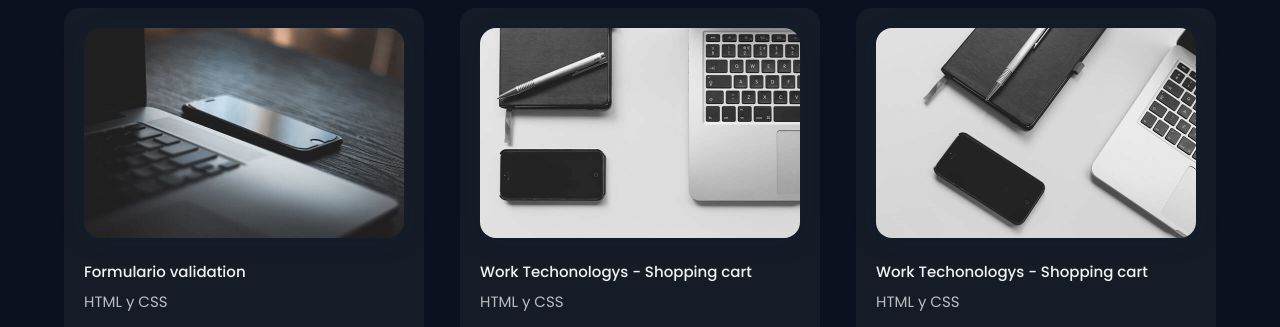
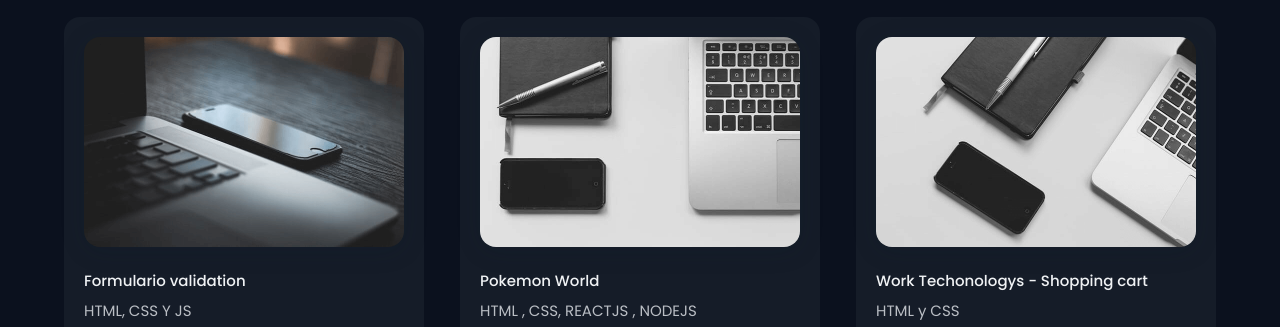
Before and after one commit to RaulQD/RaulQD.github.io, a plain HTML site: page index.html in a window 1280 px wide. Shown: the part 3108-3435 px from the top of the page. Drawn offline with nearby package versions, Linux system fonts and the light colour scheme.

Commit message:
agregando pequeñeses

```diff
--- a/assets/css/style.css
+++ b/assets/css/style.css
@@ -349,7 +349,6 @@ margin-bottom: 4rem;
   border: 2px solid var(--first-color-alt);
   color: var(--first-color);
 }
-
 /*----- ABOUT ----- */
 .about__container {
   row-gap: 4rem;
@@ -885,10 +884,9 @@ margin-bottom: 4rem;
 
   .about__box {
     text-align: center;
-    padding: 0.5rem 2rem;
   }
   .about__icon{
-    font-size: 3rem;
+    font-size: 2.5rem;
   }
 
   .about__description {
--- a/index.html
+++ b/index.html
@@ -280,7 +280,7 @@
           <div class="project__card">
             <img src="assets/img/work4.png" alt="form-page" class="project__img" width="640px" height="420px"/>
             <h3 class="project__title">Formulario validation</h3>
-            <p class="project__code">HTML y CSS</p>
+            <p class="project__code">HTML, CSS Y JS</p>
             <div class="project__site">
               <a href="#" class="project__buttons" target="_blank"
                 >Web site <i class="bx bx-right-arrow-alt project__icon"></i
@@ -292,8 +292,8 @@
           </div>
           <div class="project__card">
             <img src="assets/img/work3.png" alt="work5" class="project__img" width="640px" height="420px"/>
-            <h3 class="project__title">Work Techonologys - Shopping cart</h3>
-            <p class="project__code">HTML y CSS</p>
+            <h3 class="project__title">Pokemon World</h3>
+            <p class="project__code">HTML , CSS, REACTJS , NODEJS</p>
             <div class="project__site">
               <a href="#" class="project__buttons" target="_blank"
                 >Web site <i class="bx bx-right-arrow-alt project__icon"></i
```
